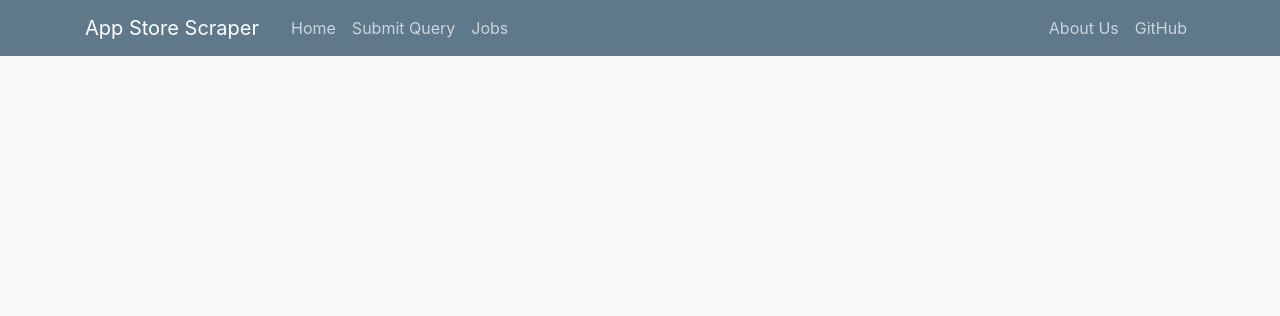
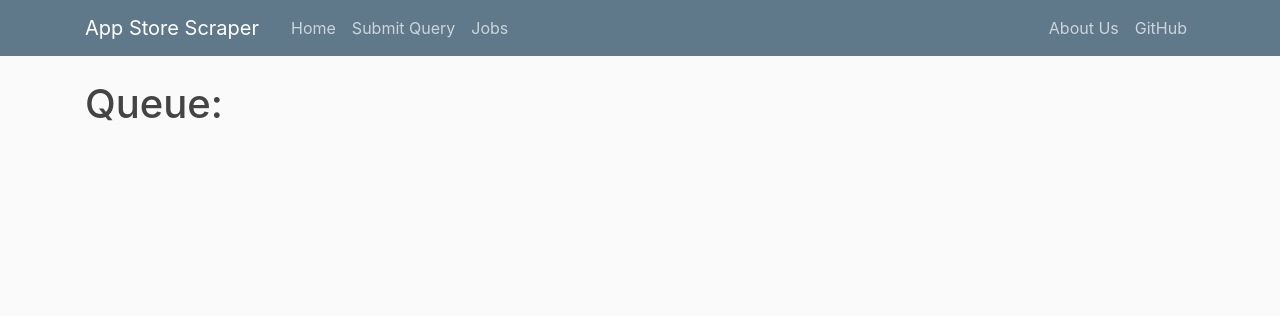
Before and after one commit to Holtder/talos, a Flask app: page /about in a window 1280 px wide. Shown: the top 316 px of the page. Run offline with Flask 2, Linux system fonts and the light colour scheme; some libraries are stand-ins or nearby versions.

Commit message:
Updated req.txt

```diff
--- a/scraper/templates/jobs.html
+++ b/scraper/templates/jobs.html
@@ -1,5 +1,6 @@
 {% extends "layout.html" %}
 {% block content %}
+    <h1>Queue:</h1>
     {% for job in jobs %}
         <h1>{{ job.jobname }}</h1>
     {% endfor %}
```
